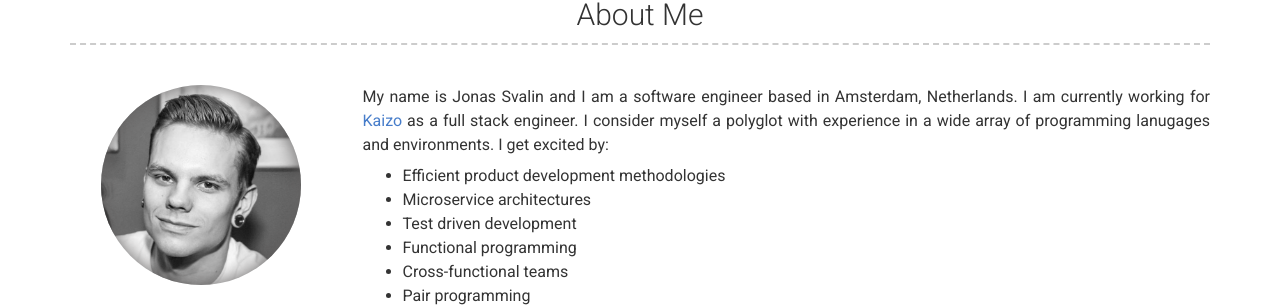
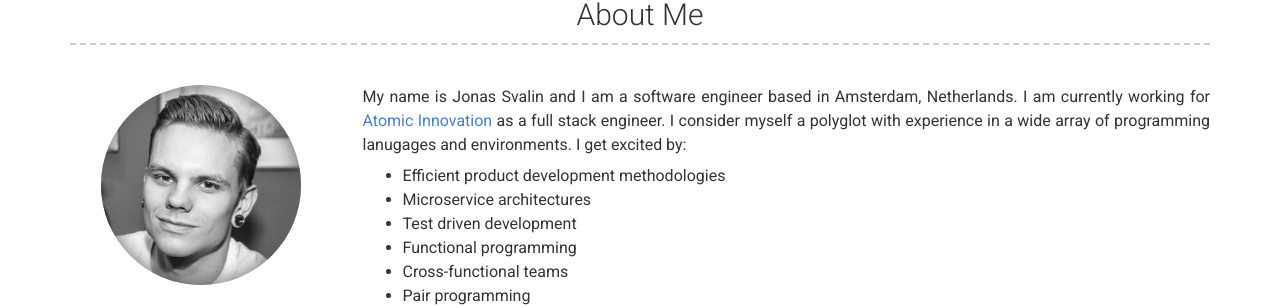
Before and after one commit to jonassvalin/jonassvalin.github.io, a Jekyll site: the page built from index.md, in a window 1280 px wide. Shown: the part 194-501 px from the top of the page. Built offline with Jekyll 4.4.1, drawn with Linux system fonts in a browser that asks for light colours; nearby versions of some CDN libraries.

Commit message:
Update _config.yml
Update intro text

```diff
--- a/_config.yml
+++ b/_config.yml
@@ -35,8 +35,8 @@ linkedin_username: jonas-svalin-492665a0
 about_profile_image: images/profile.png
 about_content: | # this will include new lines to allow paragraphs
   My name is Jonas Svalin and I am a software engineer based in Amsterdam, Netherlands. I am currently working for
-  [Kaizo](https://kaizo.com/) as a full stack engineer. I consider myself a polyglot with experience in a wide array of
-  programming lanugages and environments. I get excited by:
+  [Atomic Innovation](https://www.linkedin.com/company/atomicinnovation/) as a full stack engineer. I consider myself a polyglot
+  with experience in a wide array of programming lanugages and environments. I get excited by:
   - Efficient product development methodologies
   - Microservice architectures
   - Test driven development
```
